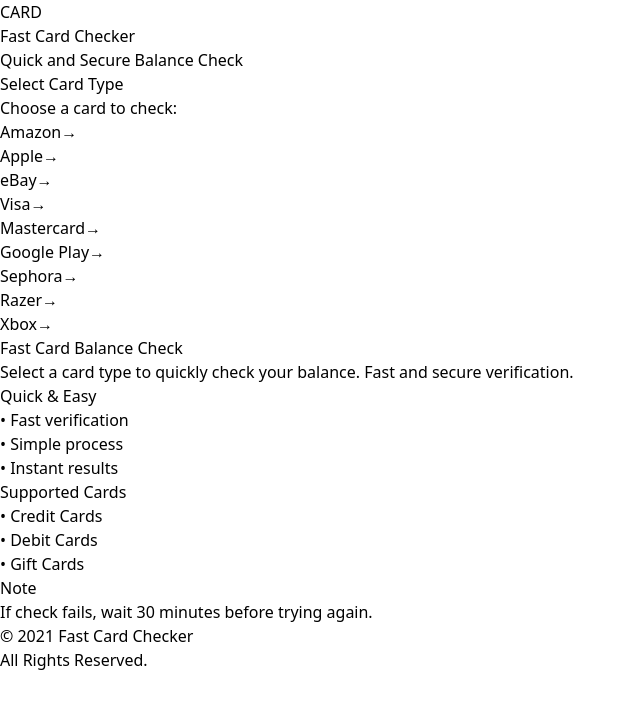
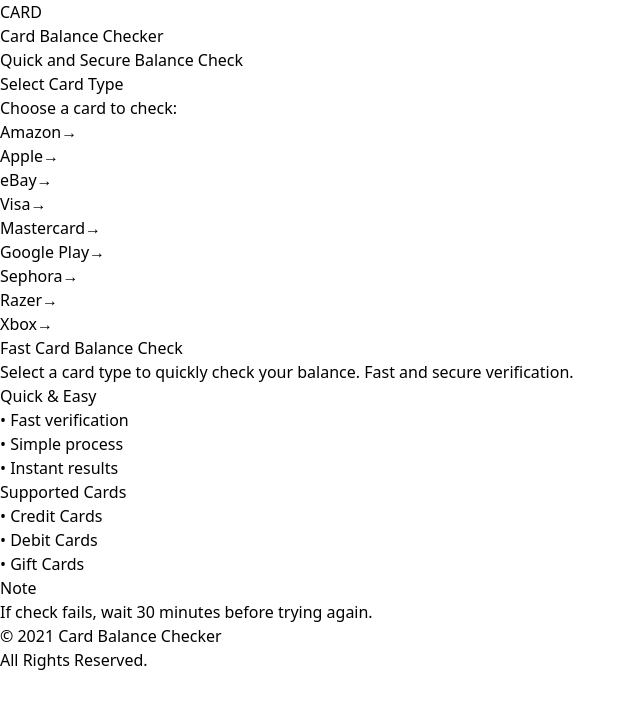
Before and after one commit to G-LEGEND/card-checker, a React (Vite) app: page / in a window 1280 px wide. Shown: the top 708 px of the page, without its empty margins (0-640 px from the left). Built offline with nearby package versions, Linux system fonts and the light colour scheme; the HTML template or start-up script is replaced by a standard one.

Commit message:
fix: correct ternary operator syntax error in App.jsx

```diff
--- a/src/App.jsx
+++ b/src/App.jsx
@@ -127,7 +127,7 @@
                 CARD
               </div>
               <div>
-                <h1 className="text-2xl font-bold text-gray-900 mb-1">Fast Card Checker</h1>
+                <h1 className="text-2xl font-bold text-gray-900 mb-1">Card Balance Checker</h1>
                 <p className="text-gray-600 text-sm">Quick and Secure Balance Check</p>
               </div>
             </div>
@@ -195,7 +195,7 @@
 
           {/* Copyright Footer */}
           <footer className="text-center text-gray-500 text-xs mt-12 py-4 border-t border-gray-200">
-            <p>© 2021 Fast Card Checker</p>
+            <p>© 2021 Card Balance Checker</p>
             <p className="mt-1">All Rights Reserved.</p>
           </footer>
         </div>
@@ -394,7 +394,7 @@
 
         {/* Copyright Footer */}
         <footer className="text-center text-gray-500 text-xs mt-8 py-4 border-t border-gray-200">
-          <p>© 2021 Fast Card Checker</p>
+          <p>© 2021 Card Balance Checker</p>
           <p className="mt-1">All Rights Reserved.</p>
         </footer>
       </div>
```
